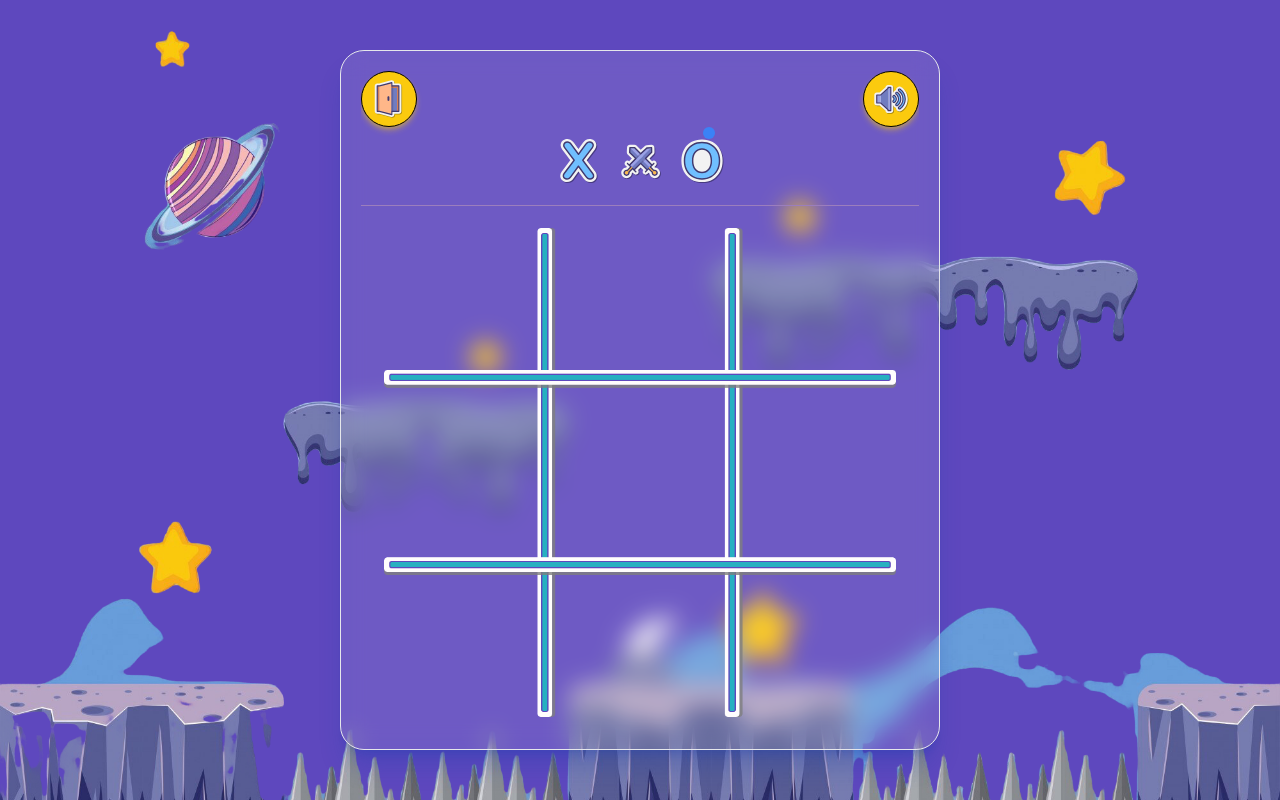
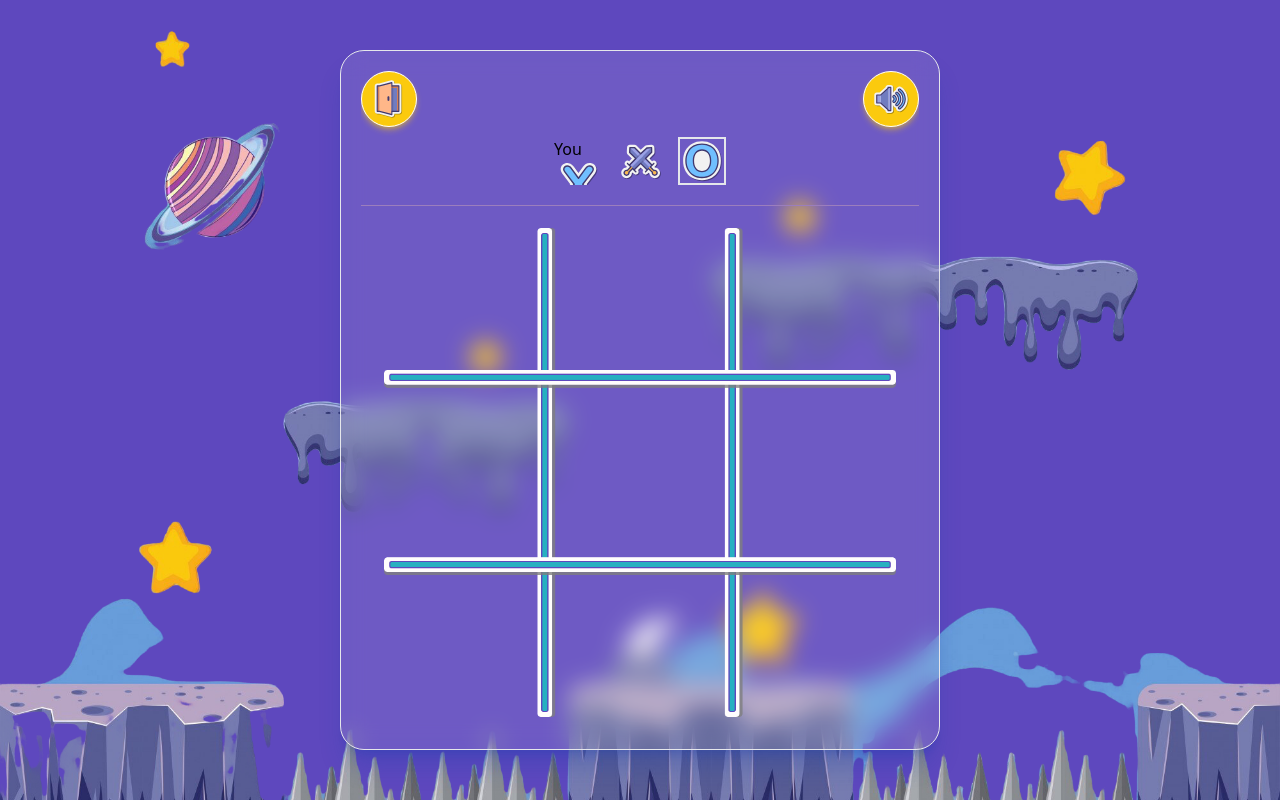
Before and after one commit to abdurrabkhan3263/Multiplayer_Tic_Tac_Toe, a React (Vite) app in the folder frontend/: page /home/play/1 in a window 1280 px wide. Built offline with nearby package versions, Linux system fonts and the light colour scheme.

Commit message:
Refactor socket event handling for player left; simplify payload structure and update password validation in room creation

```diff
--- a/frontend/src/components/Game/GameBoard.tsx
+++ b/frontend/src/components/Game/GameBoard.tsx
@@ -4,20 +4,37 @@ import { Separator } from "@/components/ui/separator";
 import { cn } from "@/lib/utils";
 import Score from "../Score";
 import MusicButton from "../MusicButton";
+import { useEffect, useState } from "react";
 
 interface GameBoardProps {
-  uiTurn: string;
+  onlineGameData?: {
+    playerName: string;
+    currentSymbol: "X" | "O";
+    symbol: "X" | "O";
+  };
   handleExitBtn: () => void;
   board: string[];
   handleClick: ({ index }: { index: number }) => void;
 }
 
 function GameBoard({
-  uiTurn,
+  onlineGameData,
   handleExitBtn,
   board,
   handleClick,
 }: GameBoardProps) {
+  const [ourTurn, setOurTurn] = useState(false);
+
+  useEffect(() => {
+    if (!onlineGameData) return;
+
+    if (onlineGameData.currentSymbol === onlineGameData.symbol) {
+      setOurTurn(true);
+    } else {
+      setOurTurn(false);
+    }
+  }, [onlineGameData]);
+
   return (
     <main className="home_page">
       <div className="home_menu">
@@ -39,16 +56,14 @@ function GameBoard({
               <div className="my-2.5 w-full">
                 <div className="relative flex items-center justify-center">
                   <div
-                    className={`absolute -top-2.5 h-3 w-3 rounded-full bg-blue-500 transition-all`}
-                    style={
-                      uiTurn === "X"
-                        ? { left: "12.75rem" }
-                        : { right: "12.75rem" }
-                    }
-                  ></div>
-                  <div className={cn("mx-2 h-12 w-12 overflow-hidden")}>
+                    className={cn(
+                      ourTurn && "border-2",
+                      "mx-2 h-12 w-12 overflow-hidden",
+                    )}
+                  >
+                    <span>You</span>
                     <img
-                      src="/icons/smX.svg"
+                      src={`/icons/sm${onlineGameData?.symbol || "X"}.svg`}
                       className="h-full w-full object-cover"
                     />
                   </div>
@@ -58,9 +73,15 @@ function GameBoard({
                       className="h-full w-full object-contain"
                     />
                   </span>
-                  <div className={cn("mx-2 h-12 w-12 overflow-hidden")}>
+                  <div
+                    className={cn(
+                      !ourTurn && "border-2",
+                      "mx-2 h-12 w-12 overflow-hidden",
+                    )}
+                  >
+                    <span>{onlineGameData?.playerName}</span>
                     <img
-                      src="/icons/smO.svg"
+                      src={`/icons/sm${onlineGameData ? (onlineGameData?.symbol === "X" ? "O" : "X") : "O"}.svg`}
                       className="h-full w-full object-cover"
                     />
                   </div>
--- a/frontend/src/components/Game/OnlineTic.tsx
+++ b/frontend/src/components/Game/OnlineTic.tsx
@@ -1,82 +1,48 @@
-import { useCallback, useEffect, useRef, useState } from "react";
+import { useCallback, useEffect, useState } from "react";
 import GameBoard from "./GameBoard";
 import { useRoomContext } from "@/context/RoomContext";
 import { useSocket } from "@/context/SocketProvider";
 import { useNavigate } from "react-router-dom";
 import PlayerLeft from "./PlayerLeft";
 import PlayerWin from "./PlayerWin";
-import { GameData, Player, ToggleTurn, WinStatusType } from "@/types";
+import { GameState, RoomResult, WinStatusType } from "@/types";
+import { INITIAL_WIN_STATUS } from "@/lib/constants";
 import { increaseHighScore as increaseHighScoreInDB } from "@/lib/action/user.action";
-import { INITIAL_WIN_STATUS, WIN_PATTERNS } from "@/lib/constants";
 
 function OnlineTic() {
-  const [gameData, setGameData] = useState<GameData | null>(null);
-  const counter = useRef(0);
+  const [turn, setTurn] = useState<string>("");
+  const [gameData, setGameData] = useState<GameState>();
   const [winStatus, setWinStatus] = useState<WinStatusType>(INITIAL_WIN_STATUS);
-  const [board, setBoard] = useState<Player[]>(Array(9).fill(null));
   const [leftDialog, setLeftDialog] = useState<boolean>(false);
   const navigate = useNavigate();
   const { socket } = useSocket();
   const { roomId, user, setUser } = useRoomContext();
 
-  const resetGame = () => {
-    setBoard(Array(9).fill(null));
-    counter.current = 0;
-  };
+  const handleClick = useCallback(
+    ({ index }: { index: number }) => {
+      if (gameData?.board[index] && gameData?.currentTurn !== user?.userId)
+        return;
 
-  const checkIsWin = useCallback(
-    ({ board }: { board: Player[] }) => {
-      const isWin = WIN_PATTERNS.some((pattern) => {
-        const [a, b, c] = pattern;
-        const boxA = board[a];
-        const boxB = board[b];
-        const boxC = board[c];
-
-        if (!boxA || !boxB || !boxC) return false;
-
-        return boxA === boxB && boxB === boxC;
+      socket.emit("player_move", {
+        boxId: index,
+        roomId,
       });
-
-      if (isWin) {
-        if (gameData?.turn === user?.userId) {
-          socket.emit("player_win", {
-            userId: user?.userId,
-            playerName: user?.userName,
-          });
-        }
-      }
-
-      if (counter.current === 9) {
-        socket.emit("game_draw", { roomId });
-      }
     },
-    [gameData?.turn, user?.userId, user?.userName, socket, roomId],
+    [gameData?.board, gameData?.currentTurn, roomId, socket, user?.userId],
   );
 
-  const handleClick = useCallback(
-    ({ index }: { index: number }) => {
-      if (board[index]) return;
-
-      if (gameData?.turn !== user?.userId) {
-        return;
-      }
-
-      socket.emit("player_turn", {
-        roomId,
-        boxId: index,
-        userId: gameData?.turn,
-      });
-    },
-    [board, gameData?.turn, roomId, socket, user?.userId],
-  );
-
-  const handleExitBtn = () => {
-    socket.emit("player_left", { roomId });
+  const handleExit = () => {
+    socket.emit("player_left", roomId);
     navigate("/home");
   };
 
   const handlePlayAgain = () => {
-    socket.emit("play_again", { roomId });
+    socket.emit("play_again", roomId);
+  };
+
+  const handleResetGame = () => {
+    setLeftDialog(false);
+    setWinStatus(INITIAL_WIN_STATUS);
   };
 
   const increaseHighScore = useCallback(async () => {
@@ -87,7 +53,7 @@ function OnlineTic() {
     } catch (error) {
       console.error("Error increasing high score", error);
     }
-  }, [setUser, user]);
+  }, [user, setUser]);
 
   // * Game Start event
 
@@ -98,112 +64,101 @@ function OnlineTic() {
   // * ALL SOCKET EVENTS HERE
 
   useEffect(() => {
-    const gameStarted = (data: GameData) => {
-      console.log("Game Data is:- ", data);
+    const handleGameStart = (data: GameState) => {
       setGameData(data);
+
+      const currentSymbol =
+        data.player1?.userId === data.currentTurn
+          ? data.player1?.symbol
+          : data.player2?.symbol;
+
+      setTurn(currentSymbol as string);
     };
 
-    const handleGameWin = ({ winner }: { winner: string }) => {
-      console.log("Server notify you win the game");
-      increaseHighScore();
-      setWinStatus({
-        isWin: true,
-        isDraw: false,
-        isLose: false,
-        playerName: winner,
-      });
-    };
-
-    const handleGameLose = ({ winner }: { winner: string }) => {
-      setWinStatus({
-        isLose: true,
-        isWin: false,
-        isDraw: false,
-        playerName: winner,
-      });
-    };
-
-    const handleGameDraw = () => {
-      setWinStatus({
-        isDraw: true,
-        isWin: false,
-        isLose: false,
-        playerName: "",
-      });
-    };
-
-    const handleTurn = ({ boxId, turn }: ToggleTurn) => {
+    const handleMove = (gameState: GameState) => {
       if (!gameData) return;
 
-      const newBoard = [...board];
-      newBoard[boxId] = gameData[gameData?.turn];
-      setBoard(newBoard);
+      const symbol =
+        gameData.player1?.userId === gameState?.currentTurn
+          ? gameData.player1?.symbol
+          : gameData.player2?.symbol;
 
-      counter.current += 1;
-
-      setGameData(
-        (prev) =>
-          ({
-            ...prev,
-            turn: turn,
-          }) as GameData,
-      );
-
-      if (counter.current >= 5) {
-        checkIsWin({ board: newBoard });
-      }
+      setTurn(symbol as string);
+      setGameData(gameState);
     };
 
     const handlePlayerLeft = () => {
       setLeftDialog(true);
     };
 
-    const handlePlayAgain = () => {
-      resetGame();
+    const handlePlayAgain = (gameState: GameState) => {
       setWinStatus({
         isWin: false,
         isDraw: false,
         isLose: false,
         playerName: "",
       });
+      setGameData(gameState);
+    };
+
+    const handleGameStatus = async (RoomResult: RoomResult) => {
+      if (RoomResult?.userId === user?.userId) {
+        await increaseHighScore();
+      }
+      setWinStatus({
+        isWin: RoomResult?.userId === user?.userId,
+        isDraw: RoomResult?.status === "draw",
+        isLose:
+          RoomResult?.status === "win" && RoomResult?.userId !== user?.userId,
+        playerName:
+          gameData?.player1?.userId === RoomResult?.userId
+            ? gameData?.player1?.userName
+            : gameData?.player2?.userName,
+      });
     };
 
     // Socket Events
 
-    socket.on("game_started", gameStarted);
-    socket.on("game_win", handleGameWin);
-    socket.on("game_lose", handleGameLose);
-    socket.on("game_draw", handleGameDraw);
-    socket.on("player_turn", handleTurn);
+    socket.on("game_started", handleGameStart);
+    socket.on("player_move", handleMove);
     socket.on("player_left", handlePlayerLeft);
     socket.on("play_again", handlePlayAgain);
+    socket.on("game_status", handleGameStatus);
+    socket.on("rejoin_room", handleGameStart);
 
     // Clean up
 
     return () => {
-      socket.off("game_started", gameStarted);
-      socket.off("game_win", handleGameWin);
-      socket.off("game_lose", handleGameLose);
-      socket.off("game_draw", handleGameDraw);
-      socket.off("player_turn", handleTurn);
+      socket.off("rejoin_room", handleGameStart);
+      socket.off("player_move", handleMove);
       socket.off("player_left", handlePlayerLeft);
       socket.off("play_again", handlePlayAgain);
+      socket.off("game_status", handleGameStatus);
+      socket.off("rejoin_room", handleGameStart);
     };
-  }, [board, checkIsWin, gameData, increaseHighScore, roomId, socket, user]);
+  }, [gameData, increaseHighScore, roomId, socket, user]);
 
   return (
     <>
       <GameBoard
-        uiTurn={gameData ? gameData[gameData.turn] : "X"}
-        handleExitBtn={handleExitBtn}
+        handleExitBtn={handleExit}
         handleClick={handleClick}
-        board={board}
+        board={gameData?.board || []}
+        onlineGameData={{
+          playerName: (gameData?.player1?.userId !== user?.userId
+            ? gameData?.player1?.userName
+            : gameData?.player2?.userName) as string,
+          currentSymbol: turn as "X" | "O",
+          symbol: (gameData?.player1?.userId === user?.userId
+            ? gameData?.player1?.symbol
+            : gameData?.player2?.symbol) as "X" | "O",
+        }}
       />
       <PlayerLeft
         roomId={roomId}
         open={leftDialog}
         setOpenDialog={setLeftDialog}
-        resetGame={resetGame}
+        resetGame={handleResetGame}
       />
       <PlayerWin
         roomId={roomId}
--- a/frontend/src/components/Game/PlayerLeft.tsx
+++ b/frontend/src/components/Game/PlayerLeft.tsx
@@ -31,9 +31,7 @@ function PlayerLeft({
     navigate("/home");
     setOpenDialog(false);
     resetGame();
-    socket.emit("player_left", {
-      roomId,
-    });
+    socket.emit("player_left", roomId);
   };
 
   return (
--- a/frontend/src/components/Game/PlayerWin.tsx
+++ b/frontend/src/components/Game/PlayerWin.tsx
@@ -8,7 +8,6 @@ import {
 } from "@/components/ui/dialog";
 import { useNavigate } from "react-router-dom";
 import { Button } from "../ui/button";
-import { House, Repeat2 } from "lucide-react";
 import { useSocket } from "@/context/SocketProvider";
 import { PlayerWinMessage, WinStatusType } from "@/types";
 
@@ -40,7 +39,7 @@ function PlayerWin({
 
     if (!roomId) return;
 
-    socket.emit("player_left", { roomId });
+    socket.emit("player_left", roomId);
   };
 
   useEffect(() => {
--- a/frontend/src/components/QuickMatchSection.tsx
+++ b/frontend/src/components/QuickMatchSection.tsx
@@ -1,4 +1,4 @@
-import React, { useEffect, useRef } from "react";
+import React, { useEffect } from "react";
 import { TabsContent } from "@/components/ui/tabs";
 import { Button } from "./ui/button";
 import { Loader2 } from "lucide-react";
--- a/frontend/src/components/Rooms/CreateRoom.tsx
+++ b/frontend/src/components/Rooms/CreateRoom.tsx
@@ -29,8 +29,8 @@ function CreateRoom({
       const formData = new FormData(e.currentTarget);
 
       const result = roomObj.safeParse({
-        name: formData.get("roomName") as string,
-        password: formData.get("password") as string,
+        name: formData.get("roomName"),
+        password: formData.get("password"),
       });
 
       if (!result.success) {
@@ -47,7 +47,7 @@ function CreateRoom({
 
       const response = await addNewRoom({
         name: result.data.name,
-        password: result.data.password,
+        password: result.data?.password || "",
         userId,
       });
 
--- a/frontend/src/components/Rooms/RoomForm.tsx
+++ b/frontend/src/components/Rooms/RoomForm.tsx
@@ -10,6 +10,7 @@ interface RoomFormProps {
   onSubmit: boolean;
   btnText?: string;
   header?: string;
+  roomPassword?: string;
 }
 
 function RoomForm({
@@ -17,6 +18,7 @@ function RoomForm({
   onSubmit,
   roomName,
   setRoomName,
+  roomPassword,
   btnText = "Create Room",
   header = "Custom Room",
 }: RoomFormProps) {
@@ -35,6 +37,7 @@ function RoomForm({
             type="password"
             name="password"
             placeholder="Enter room password"
+            style={{ display: roomPassword ? "block" : "none" }}
           />
           <Button size="full" variant="gameBtn" type="submit">
             {btnText}
--- a/frontend/src/components/Rooms/SearchingForAnotherPlayer.tsx
+++ b/frontend/src/components/Rooms/SearchingForAnotherPlayer.tsx
@@ -18,9 +18,7 @@ function SearchingForAnotherPlayer({
   const handleDialogOpen = () => {
     setDialogOpen((prev) => !prev);
     if (dialogOpen && roomId) {
-      socket.emit("player_left", {
-        roomId,
-      });
+      socket.emit("player_left", roomId);
     }
   };
 
--- a/frontend/src/components/ui/button.tsx
+++ b/frontend/src/components/ui/button.tsx
@@ -21,7 +21,7 @@ const buttonVariants = cva(
           "hover:bg-neutral-100 hover:text-neutral-900 dark:hover:bg-neutral-800 dark:hover:text-neutral-50",
         link: "text-neutral-900 underline-offset-4 hover:underline dark:text-neutral-50",
         roundedBtn:
-          "bg-custom-yellow border border-black shadow-md shadow-yellow hover:shadow-lg hover:shadow-yellow hover:bg-dark-yellow",
+          "bg-custom-yellow border border-white shadow-md shadow-yellow hover:shadow-lg hover:shadow-yellow hover:bg-dark-yellow",
         gameBtn:
           "bg-custom-yellow cursor-pointer rounded-lg border-b-[4px] border-[#eead14] px-6 py-2 text-white transition-all hover:-translate-y-[1px] hover:border-b-[6px] hover:brightness-110 active:translate-y-[2px] active:border-b-[2px] active:brightness-90",
         leaveBtn:
--- a/frontend/src/types/zod.ts
+++ b/frontend/src/types/zod.ts
@@ -5,6 +5,7 @@ export const roomObj = z.object({
     .string({ message: "Name is required" })
     .min(3, { message: "Name must be at least 3 characters" }),
   password: z
-    .string({ message: "Password is required" })
-    .min(6, { message: "Password must be at least 6 characters" }),
+    .string({ message: "Password must be string" })
+    .min(6, { message: "Password must be at least 6 characters" })
+    .optional(),
 });
```
Also changed, not shown: frontend/src/components/Rooms/RoomElem.tsx (+7 -4 lines), frontend/src/types/index.d.ts (+23 -5 lines), 1 other file (tests, documents, lock files or other folders).
